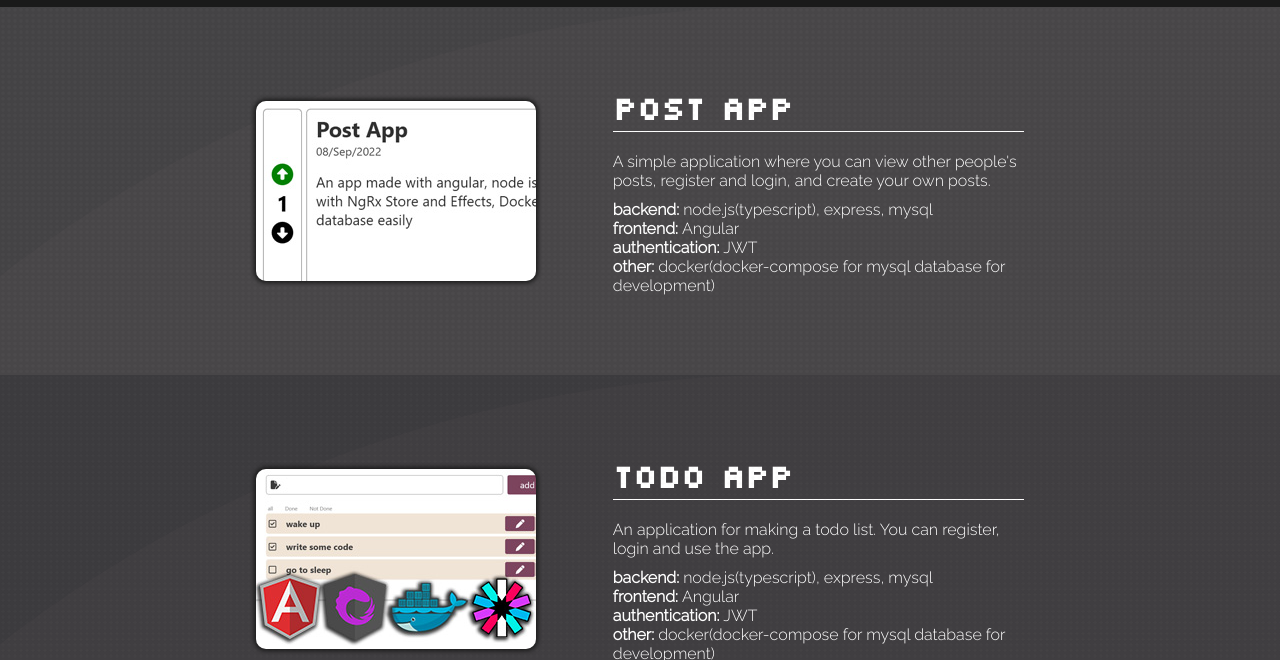
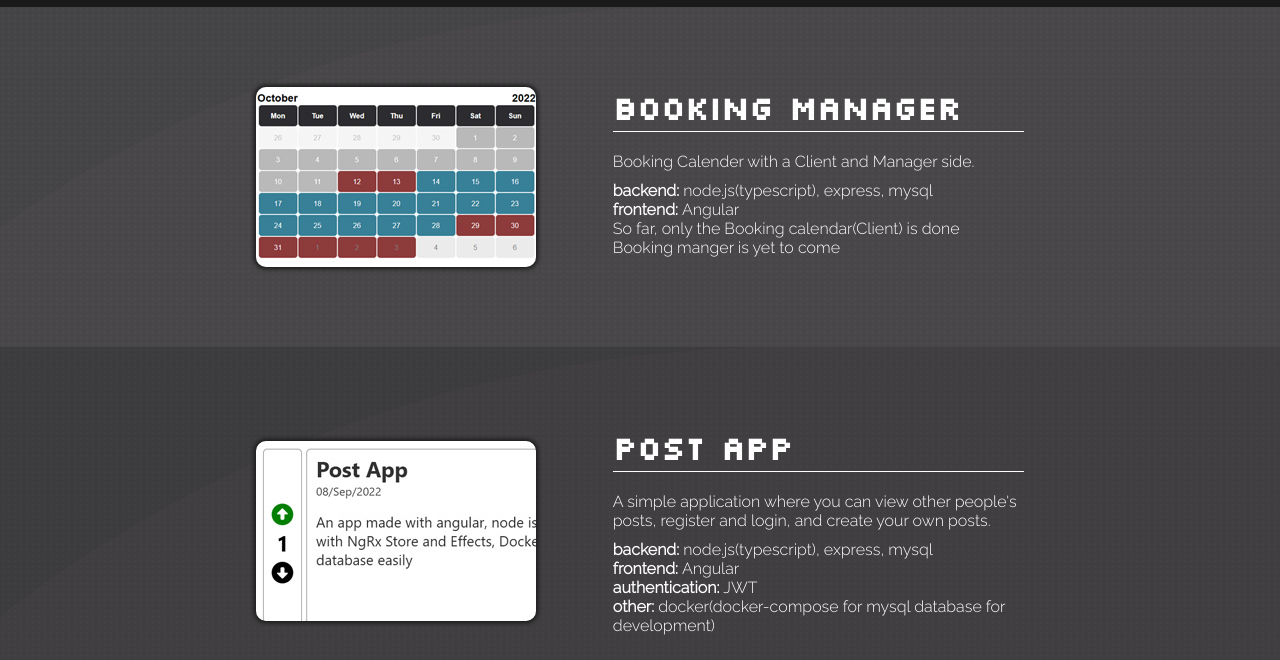
Before and after one commit to stefanszeke/stefanszeke.github.io, a plain HTML site: page index.html in a window 1280 px wide. Shown: the part 893-1553 px from the top of the page. Drawn offline with Linux system fonts and the light colour scheme.

Commit message:
add: link for booking manager

```diff
--- a/index.html
+++ b/index.html
@@ -59,6 +59,27 @@
   </div>
 
   <div class="grid-wrapper" id="main">
+
+        <div class="project">
+            <a target="_blank" rel="noopener noreferrer" href="https://github.com/stefanszeke/booking-manager">
+              <div class="box boxBooking">
+                  <div class="content">
+                      <div class="image"></div>
+                      <div class="name"><h2>Booking</h2></div>
+                  </div>
+              </div>
+            </a>
+            <div class="text">
+              <h1 class="text-title">Booking Manager</h1>
+              <p class="text-p1">
+                Booking Calender with a Client and Manager side.
+              </p>
+              <p><b>backend: </b> node.js(typescript),  express, mysql</p>
+              <p><b>frontend: </b> Angular</p>
+              <p>So far, only the Booking calendar(Client) is done</p>
+              <p>Booking manger is yet to come</p>
+            </div>
+        </div>
 
         <div class="project">
             <a target="_blank" rel="noopener noreferrer" href="https://github.com/stefanszeke/post_app">
--- a/src/style/scss/_grid.scss
+++ b/src/style/scss/_grid.scss
@@ -105,6 +105,7 @@
   height: 100%;
   background-position: center;
   transition: 400ms;
+  background-size: contain;
 }
 
 .box1 .image {
@@ -142,6 +143,10 @@ background-image: url("../../images/post.jpg");
 
 .boxMetronome .image {
 background-image: url("../../images/metronome.jpg");
+}
+
+.boxBooking .image {
+background-image: url("../../images/booking.jpg");
 }
 
 
```
Also changed, not shown: src/images/booking.jpg (added), src/style/css/style.css.
